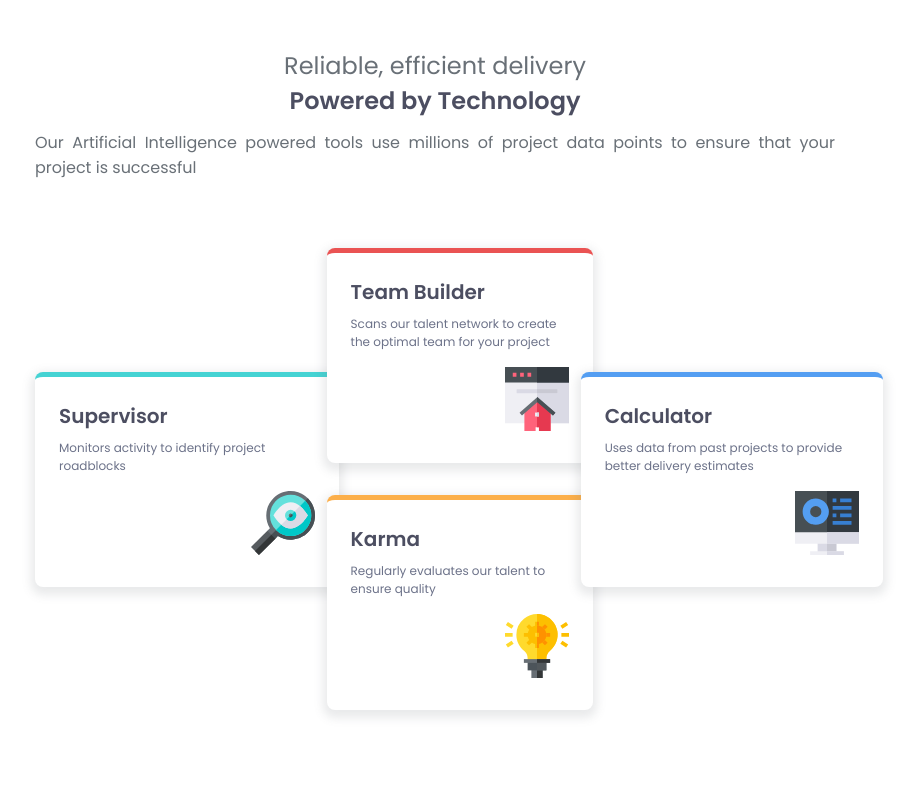
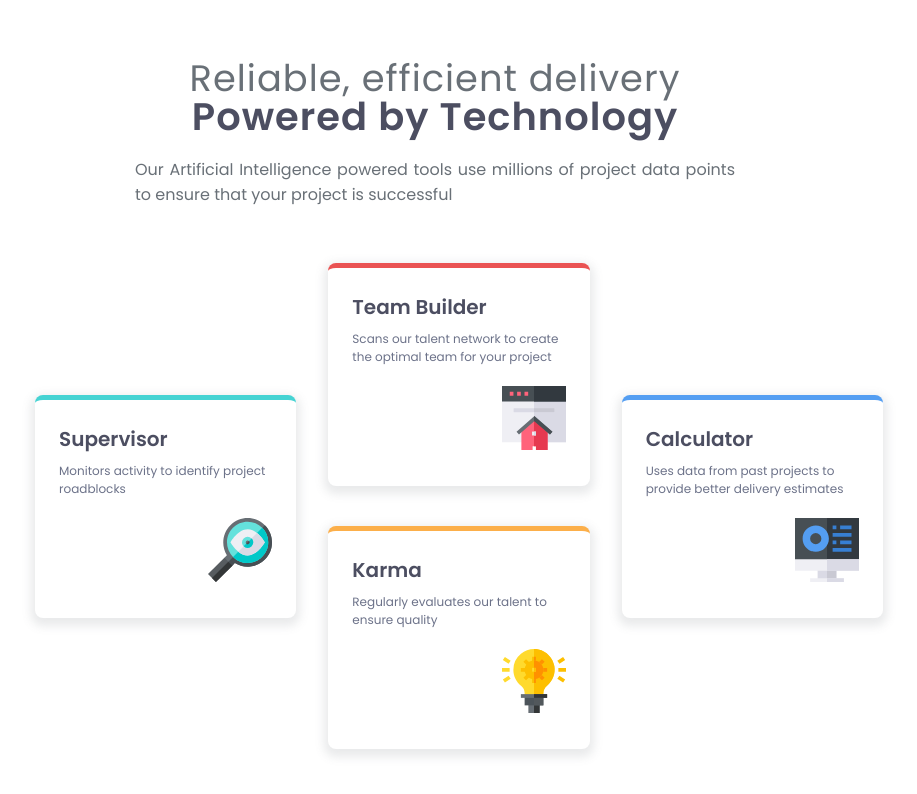
Before and after one commit to AnthoniaEfe/four_card_feature, a plain HTML site: page index.html in a window 1280 px wide. Shown: the whole page, without its empty margins (205-1122 px from the left). Drawn offline with Linux system fonts and the light colour scheme.

Commit message:
desktop view complete

```diff
--- a/styles.css
+++ b/styles.css
@@ -12,8 +12,7 @@
 }
 
 html,
-body,
-main {
+body {
   background-color: hsl(0, 0%, 100%);
   font-family: Poppins, sans-serif;
   color: hsl(228, 12%, 48%);
@@ -22,20 +21,15 @@ main {
   max-width: 100%;
   margin: 0 auto;
   padding: 1rem;
-  /* display: flex;
-
+  display: flex;
   justify-content: center;
-  align-items: center; */
+  align-items: center;
 }
 
 header {
   width: 90%;
   margin: 0 auto;
   max-width: 800px;
-  display: flex;
-  flex-direction: column;
-  justify-content: center;
-  align-items: center;
 }
 
 h1 {
@@ -66,8 +60,7 @@ h3 {
   font-weight: 500;
   color: hsl(212, 6%, 44%);
   text-align: justify;
-  margin: 0.75rem 0;
-  width: 100%;
+  margin: 0.75rem auto;
 }
 
 .grid-container {
@@ -115,24 +108,46 @@ h3 {
   height: 4rem;
   width: 4rem;
   float: right;
-  margin: 0.5rem 0 0.5rem auto;
+  margin: 0.75rem 0 0.75rem auto;
 }
 
+/* desktop view */
 @media (min-width: 768px) {
   .grid-container {
-    width: 80%;
+    width: 100%;
     display: grid;
-    grid-template-columns: repeat(3, auto);
+    grid-template-columns: repeat(3, 1fr);
     grid-template-rows: repeat(2, 1fr);
-    column-gap: 2.25rem;
-    row-gap: 2rem;
-    justify-content: center;
-    align-items: center;
-    align-self: center;
+    row-gap: 2.5rem;
+    column-gap: 5rem;
+    place-content: space-between;
     background-color: inherit;
     padding: 0;
     margin: 3.5rem auto;
   }
+
+  header {
+    width: 45%;
+    min-width: 600px;
+  }
+
+  h1 {
+    font-size: 2.3rem;
+    letter-spacing: 1px;
+    line-height: 2.4rem;
+  }
+  h2 {
+    font-size: 2.4rem;
+    letter-spacing: 1px;
+    line-height: 2.5rem;
+  }
+
+  .desc {
+    font-size: 1rem;
+    margin: 1.25rem 0;
+  }
+
+  /* unequal distribution of cards */
   #card1 {
     grid-row: 1 / span 2;
     align-self: center;
```
Also changed, not shown: index.html (+1 -0 lines).
